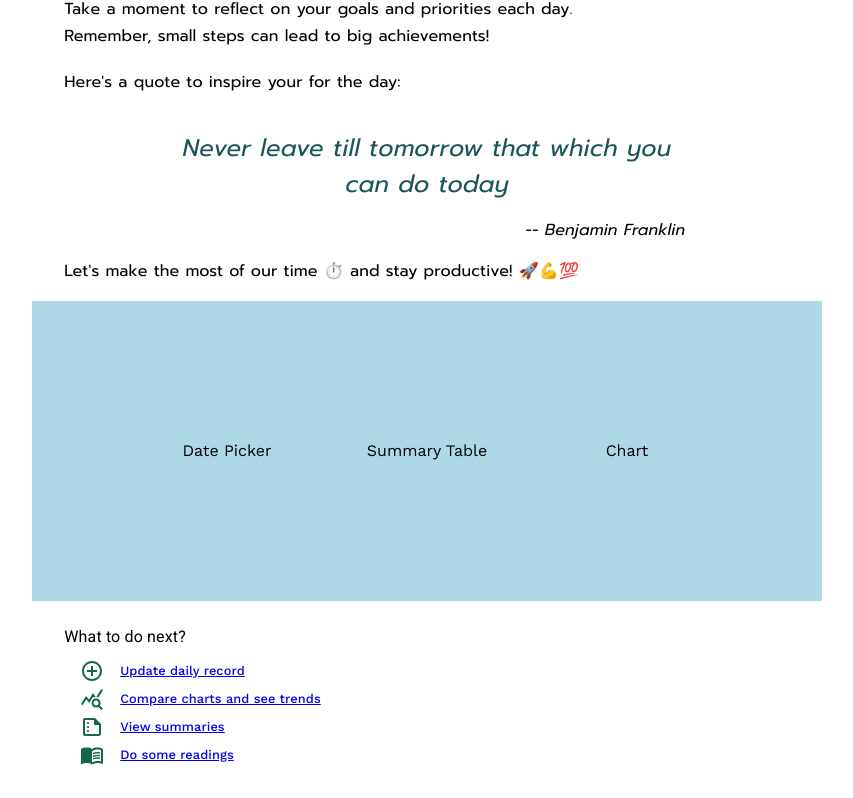
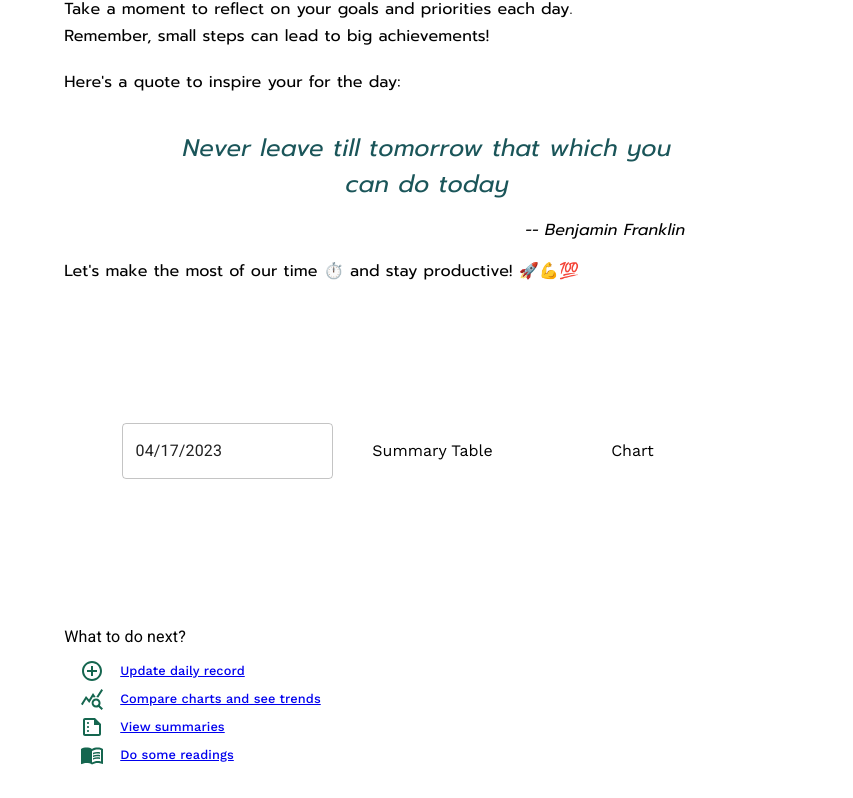
Before and after one commit to aramind/first-web-dev-portfolio, a React (Create React App) app in the folder p4-node-app/client/: page / in a window 1280 px wide. Shown: the part 537-1335 px from the top of the page, without its empty margins (213-1066 px from the left). Built offline with nearby package versions, Linux system fonts and the light colour scheme.

Commit message:
feat: adding the date picker via DatePickerComponent.js
  - installing the needed dependencies
  - creating the DatePickerComponent.js
  - setting the common props
  - using the component in the WelcomeBackPage.js

```diff
--- a/p4-node-app/client/package.json
+++ b/p4-node-app/client/package.json
@@ -7,9 +7,13 @@
     "@emotion/styled": "^11.10.6",
     "@mui/icons-material": "^5.11.16",
     "@mui/material": "^5.12.1",
+    "@mui/x-date-pickers": "^6.2.0",
     "@testing-library/jest-dom": "^5.16.5",
     "@testing-library/react": "^13.4.0",
     "@testing-library/user-event": "^13.5.0",
+    "date-fns": "^2.29.3",
+    "date-fns-tz": "^2.0.0",
+    "dayjs": "^1.11.7",
     "react": "^18.2.0",
     "react-dom": "^18.2.0",
     "react-router-dom": "^6.10.0",
--- /dev/null
+++ b/p4-node-app/client/src/components/DatePickerComponent.js
@@ -0,0 +1,40 @@
+import React, { useState } from "react";
+import { DatePicker } from "@mui/x-date-pickers";
+import { format } from "date-fns-tz";
+import { TextField } from "@mui/material";
+import muiTheme from "../muiTheme";
+
+const DatePickerComponent = ({ focused }) => {
+  const [selectedDate, setSelectedDate] = useState(new Date());
+
+  const handleDateChange = (date) => {
+    setSelectedDate(date);
+  };
+
+  return (
+    <>
+      <DatePicker
+        value={selectedDate}
+        onChange={handleDateChange}
+        renderInput={(params) => (
+          <TextField
+            {...params}
+            variant="outlined"
+            fullWidth
+            style={{
+              borderColor: muiTheme.palette.primary.main,
+            }}
+          />
+        )}
+        format="MM/dd/yyyy"
+        disableFuture={true}
+        maxDate={new Date()}
+        inputFormat="MM/dd/yyyy"
+        timeZone="Asia/Manila"
+        autoFocus={focused}
+      />
+    </>
+  );
+};
+
+export default DatePickerComponent;
--- a/p4-node-app/client/src/index.js
+++ b/p4-node-app/client/src/index.js
@@ -6,12 +6,18 @@ import ContextProvider from "./context/ContextProvider";
 import { ThemeProvider } from "@mui/material";
 import muiTheme from "./muiTheme";
 
+// LocaLizationProvider
+import { LocalizationProvider } from "@mui/x-date-pickers";
+import { AdapterDateFns } from "@mui/x-date-pickers/AdapterDateFns";
+
 const root = ReactDOM.createRoot(document.getElementById("root"));
 root.render(
   <React.StrictMode>
     <ContextProvider>
       <ThemeProvider theme={muiTheme}>
-        <App />
+        <LocalizationProvider dateAdapter={AdapterDateFns}>
+          <App />
+        </LocalizationProvider>
       </ThemeProvider>
     </ContextProvider>
   </React.StrictMode>
--- a/p4-node-app/client/src/pages/home/TitlePage.js
+++ b/p4-node-app/client/src/pages/home/TitlePage.js
@@ -12,7 +12,7 @@ const TitlePage = () => {
         // backgroundImage: " linear-gradient(180deg, #15664f, #1c4c5e)",
       }}
     >
-      <Toolbar sx={{ marginBottom: "10px" }} />
+      {/* <Toolbar sx={{ marginBottom: "10px" }} />  */}
       <Box sx={{ flex: "1" }}>
         <Stack
           height="100%"
--- a/p4-node-app/client/src/pages/home/WelcomeBackPage.js
+++ b/p4-node-app/client/src/pages/home/WelcomeBackPage.js
@@ -3,6 +3,7 @@ import React from "react";
 import { useValue } from "../../context/ContextProvider";
 import muiTheme from "../../muiTheme";
 import SideBar from "../../components/sidebar/SideBar";
+import DatePickerComponent from "../../components/DatePickerComponent";
 // import WavingHandOutlinedIcon from "@mui/icons-material/WavingHandOutlined";
 
 const TextTypography = styled(Typography)({
@@ -86,13 +87,9 @@ const WelcomeBackPage = () => {
         </Box>
         {/* TImepicker -- summary -- chart */}
         <Stack>
-          {/* TODO: place Date, and Date Picker */}
-          {/* TODO: place Summary Table */}
-          {/* TODO: place Chart */}
           <Box
             height={"300px"}
             width={"100%"}
-            backgroundColor="lightblue"
             my={2}
             sx={{
               display: "flex",
@@ -105,18 +102,21 @@ const WelcomeBackPage = () => {
               textAlign="center"
               minWidth="200px"
             >
-              Date Picker
+              {/* TODO: place Date, and Date Picker */}
+              <DatePickerComponent focused={false} />
             </Box>
             <Box
               textAlign="center"
               minWidth="200px"
             >
+              {/* TODO: place Summary Table */}
               Summary Table
             </Box>
             <Box
               textAlign="center"
               minWidth="200px"
             >
+              {/* TODO: place Chart */}
               Chart
             </Box>
           </Box>
```
Also changed, not shown: 1 other file (tests, documents, lock files or other folders).
